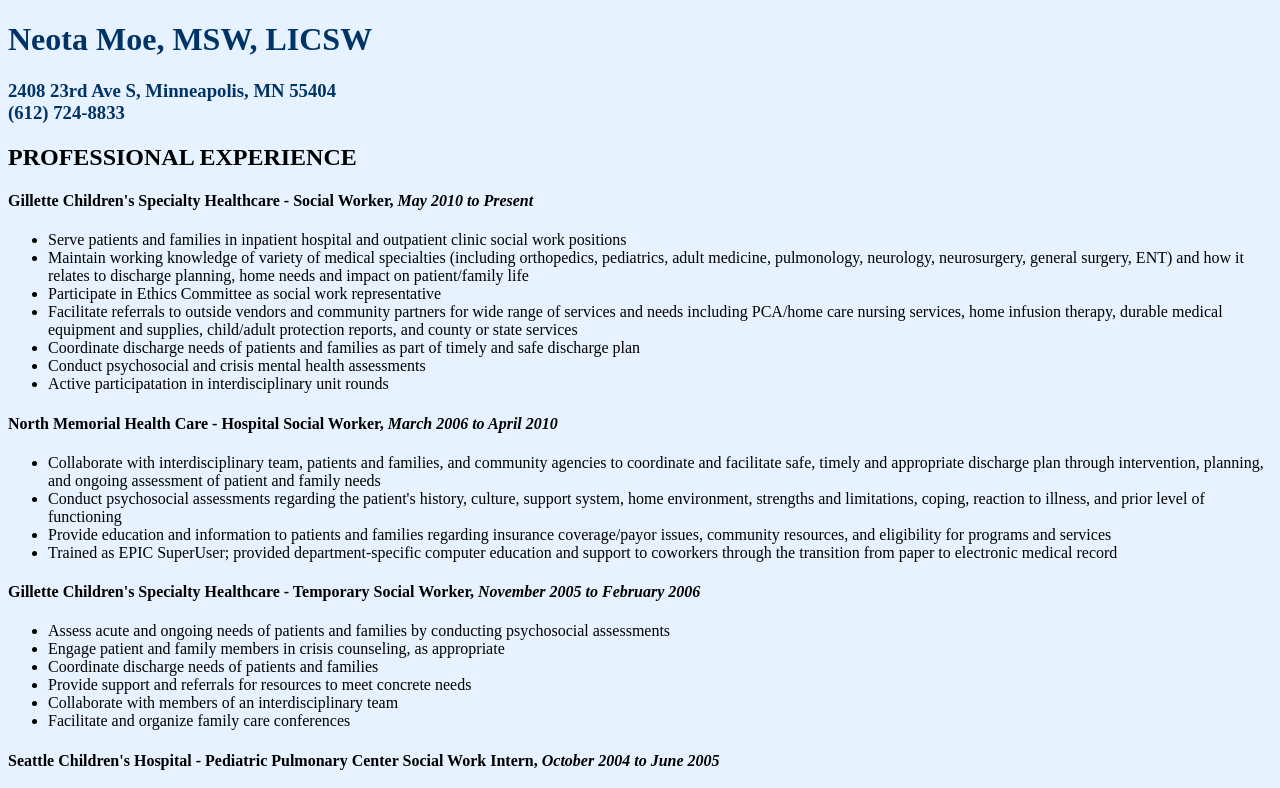
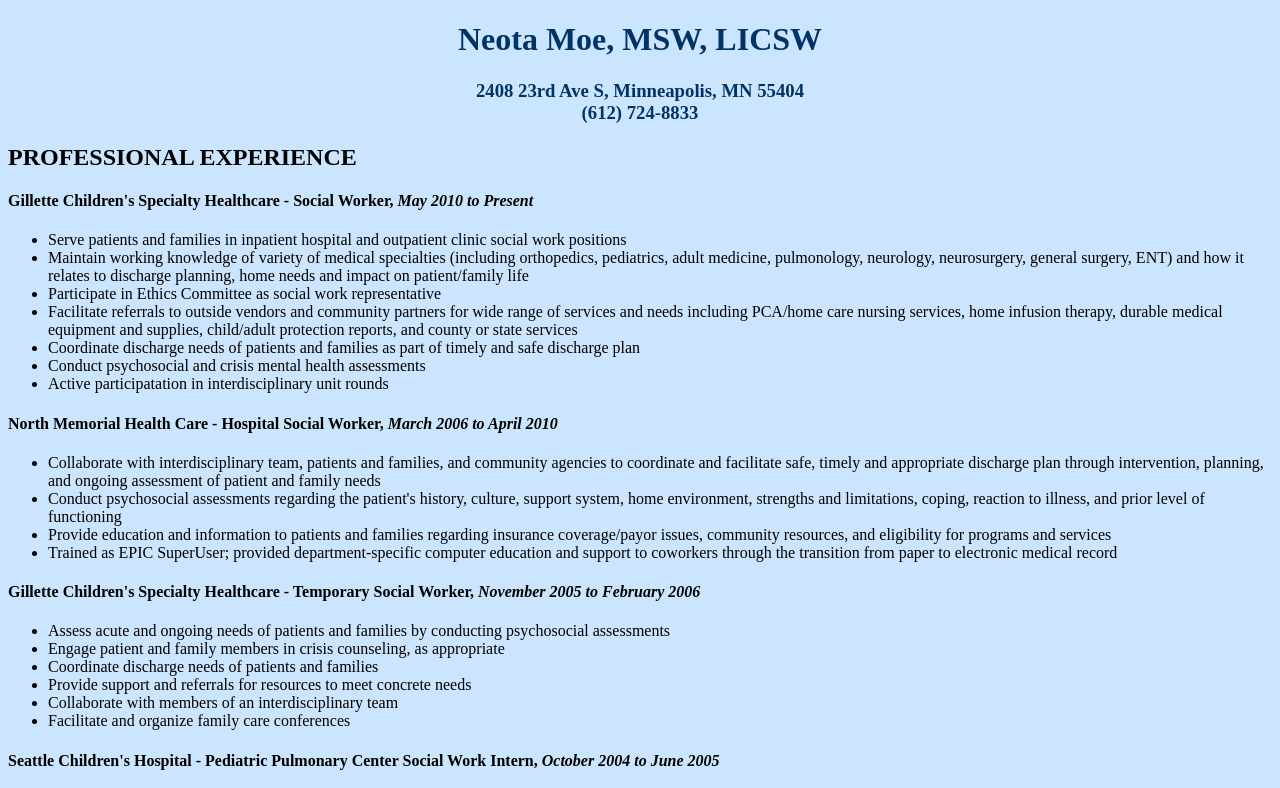
Before and after one commit to neotamoe/neotamoe.github.resume, a plain HTML site: page index.html in a window 1280 px wide. Shown: the top 788 px of the page. Drawn offline with Linux system fonts and the light colour scheme.

Commit message:
center demographics

```diff
--- a/main.css
+++ b/main.css
@@ -1,7 +1,8 @@
 body {
-  background-color:#e6f2ff;
+  background-color:#cce5ff;
 }
 
 .demographics {
   color:#003366;
+  text-align:center;
 }
```
